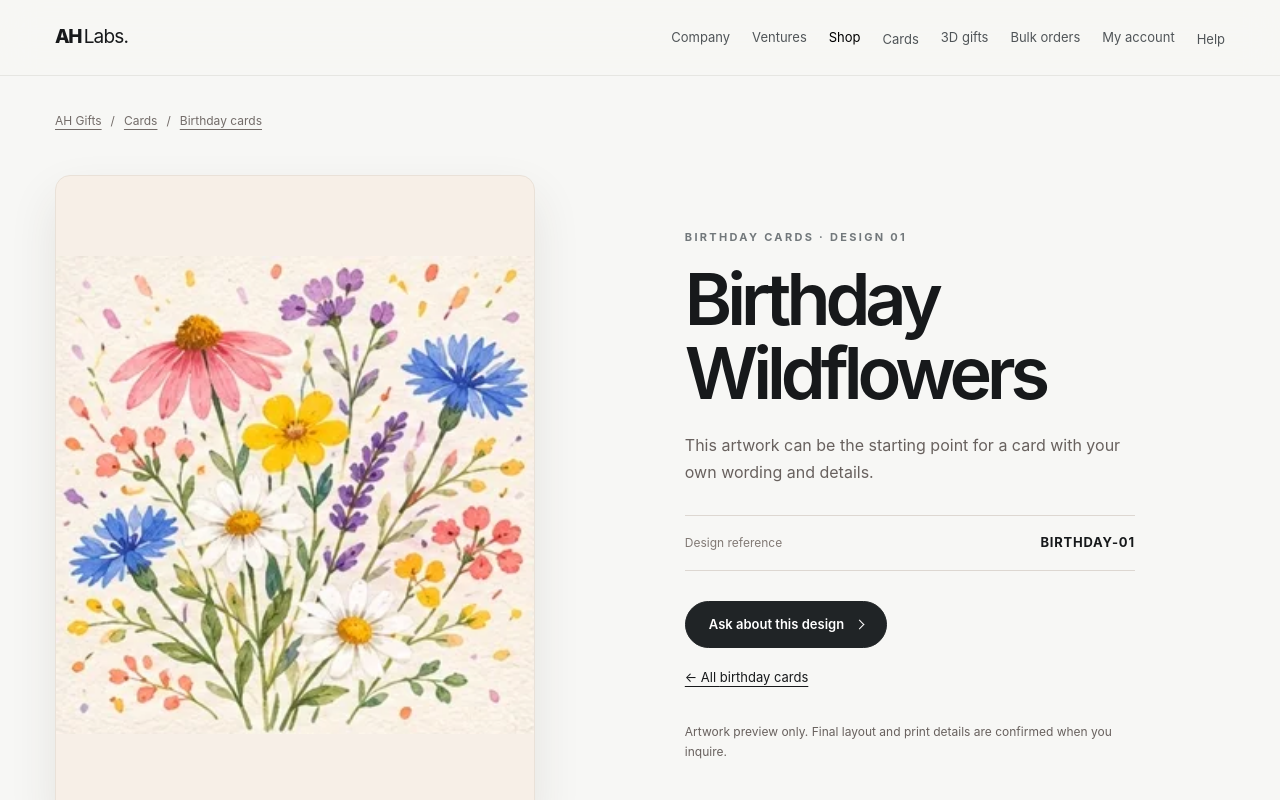
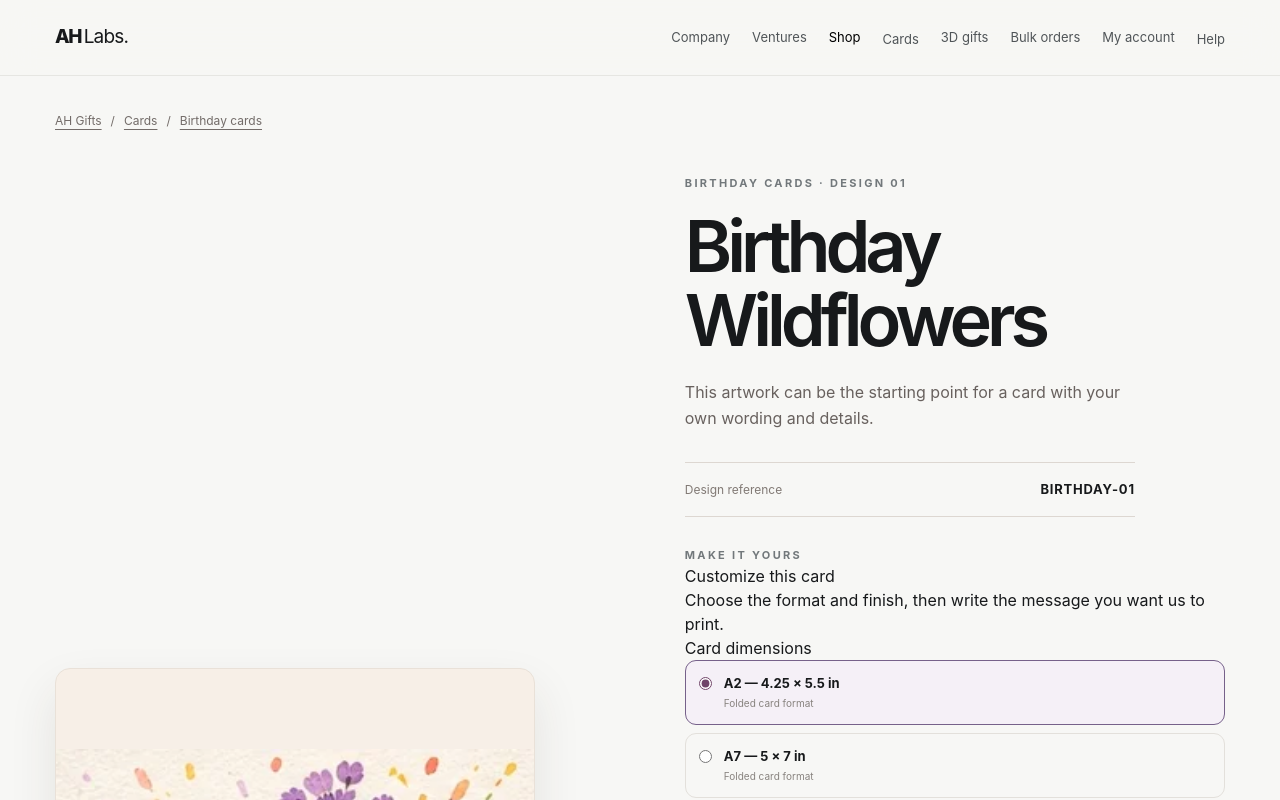
Before and after one commit to humzam241241/AH-Labs-Inc, a Next.js app: page /gifts/cards/birthday/01 in a window 1280 px wide. Shown: the top 800 px of the page. Built offline with nearby package versions, Linux system fonts and the light colour scheme.

Commit message:
Add card customization and authenticated order flow

```diff
--- a/app/gifts/cards/[category]/[design]/page.tsx
+++ b/app/gifts/cards/[category]/[design]/page.tsx
@@ -2,6 +2,7 @@ import type { Metadata } from "next"
 import Image from "next/image"
 import Link from "next/link"
 import { notFound } from "next/navigation"
+import { ProductOrderForm } from "@/components/product-order-form"
 import { cardCategories, cardCode, cardImage, findCardCategory } from "@/lib/card-catalog"
 
 type Props = { params: { category: string; design: string } }
@@ -45,9 +46,9 @@ export default function CardDesignPage({ params }: Props) {
         <h1>{title}</h1>
         <p>This artwork can be the starting point for a card with your own wording and details.</p>
         <div className="card-reference"><span>Design reference</span><strong>{code}</strong></div>
-        <Link className="round-button" href="/contact">Ask about this design <i className="css-arrow" aria-hidden="true" /></Link>
+        <ProductOrderForm productName={title} reference={code} categoryName={category.name} />
         <Link className="card-back-link" href={`/gifts/cards/${category.slug}`}>← All {category.name.toLowerCase()}</Link>
-        <p className="card-detail-note">Artwork preview only. Final layout and print details are confirmed when you inquire.</p>
+        <p className="card-detail-note">Artwork preview only. Final layout, price, and print details are confirmed before production.</p>
       </div>
     </div>
   </main>
```
